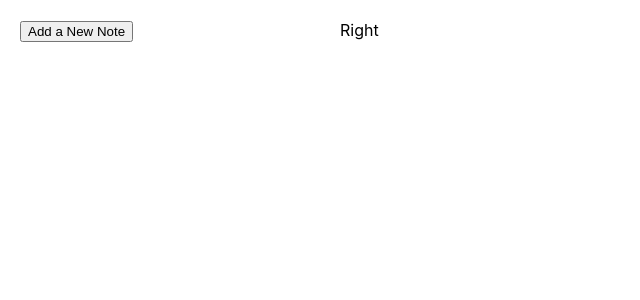
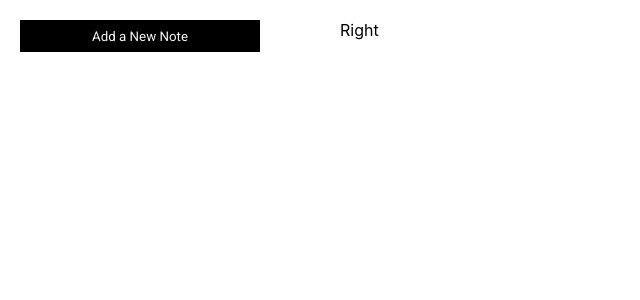
Before and after one commit to Gazwai/evernote-next, a Next.js app: page / in a window 1280 px wide. Shown: the top 300 px of the page, without its empty margins (0-640 px from the left). Built offline with nearby package versions, Linux system fonts and the light colour scheme.

Commit message:
changing style and font family

```diff
--- a/pages/components/NoteOperations.js
+++ b/pages/components/NoteOperations.js
@@ -1,9 +1,9 @@
-import styles from '../../styles/Evernote.module.scss';
+import styles from '../../styles/Evernote.module.scss'
 
 export default function NoteOperations() {
     return (
         <>
-      <div className='{styles.btnContainer}'>
+            <div className={styles.btnContainer}>
                 <button
                     className={styles.button}>
                     Add a New Note
--- a/styles/Evernote.module.scss
+++ b/styles/Evernote.module.scss
@@ -1,3 +1,5 @@
+@import url('https://fonts.googleapis.com/css2?family=Roboto&display=swap');
+
 .container {
     display: flex;
     margin: 10px;
@@ -6,3 +8,14 @@
 .left{
     width: 20rem;
 }
+
+
+.button {
+    width: 15rem;
+    height: 2rem;
+    cursor: pointer;
+    background-color: black;
+    color: whitesmoke;
+    border: black;
+    font-family: 'Roboto';
+}
```
Lines whose indentation alone changed are shown as unchanged.
